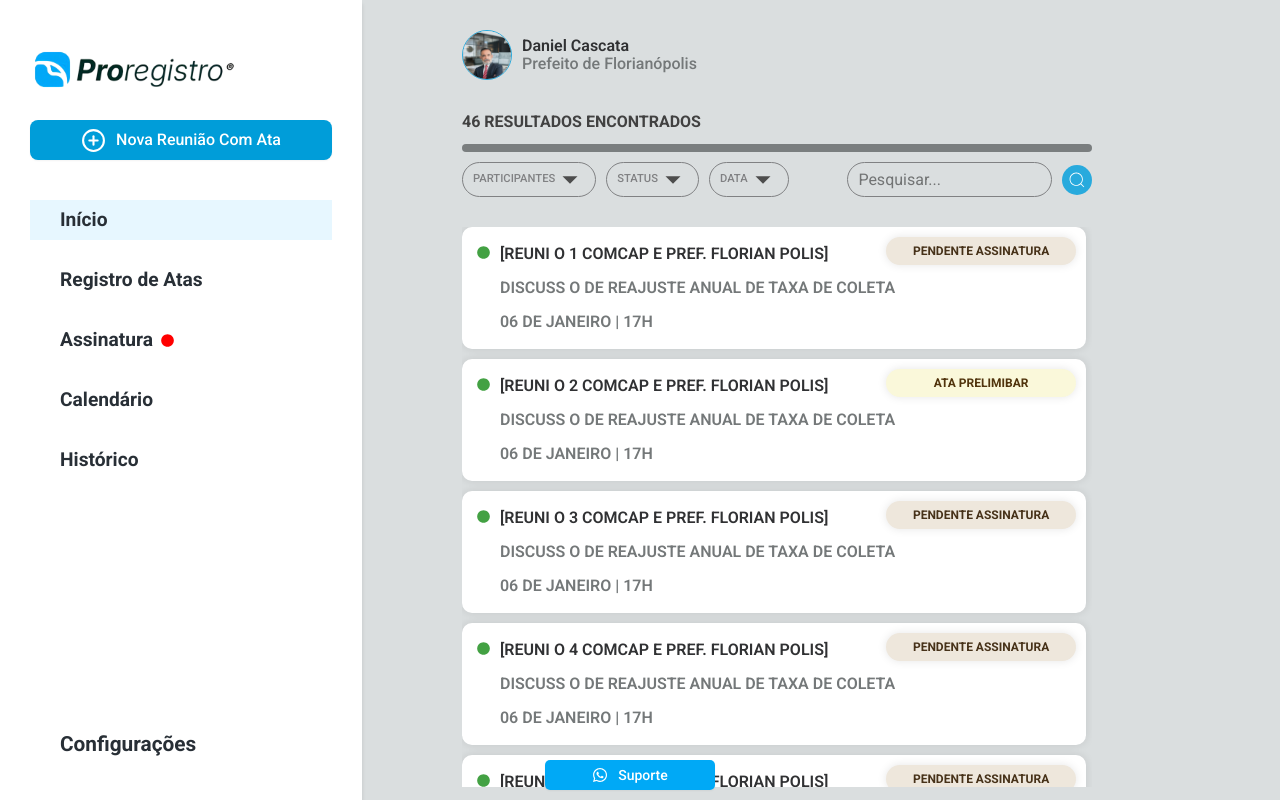
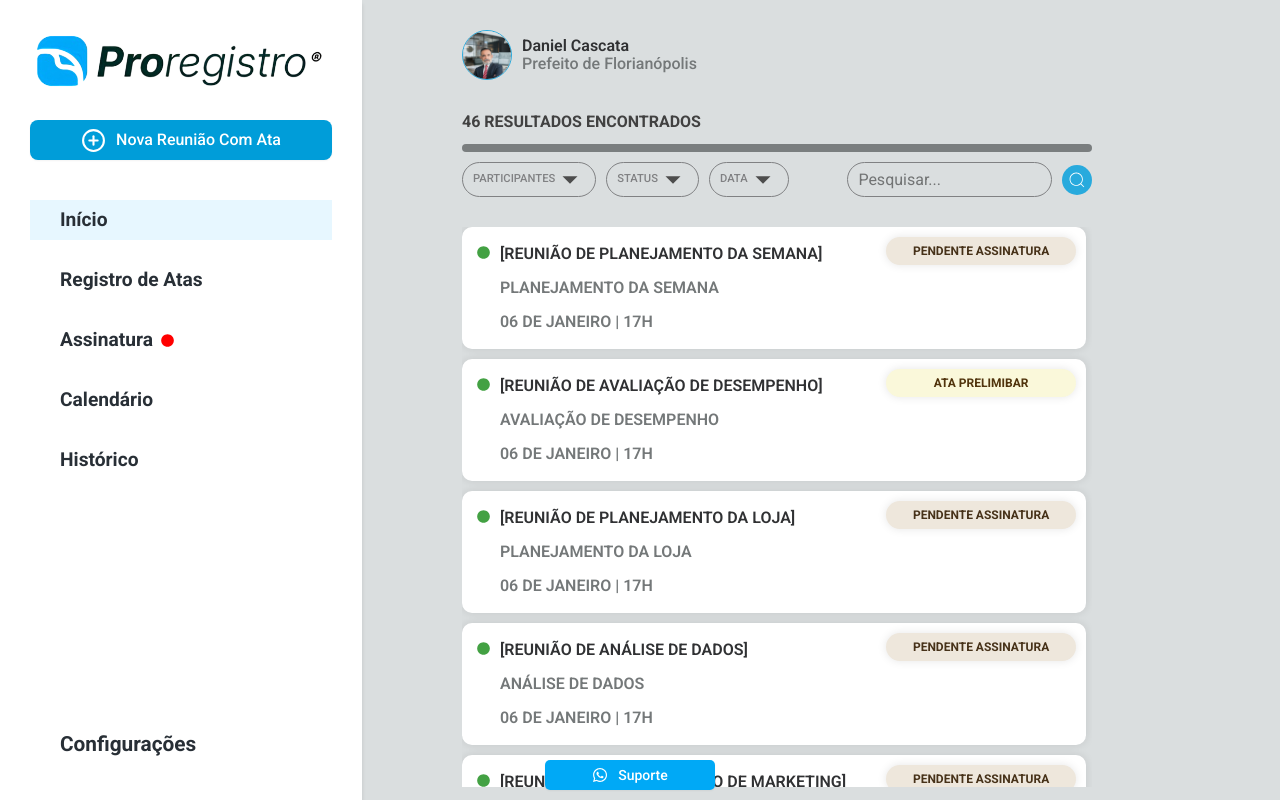
Before and after one commit to warlleism/front-end-challenge-react-typescript, a React (Vite) app: page /atasRegister in a window 1280 px wide. Built offline with nearby package versions, Linux system fonts and the light colour scheme.

Commit message:
fix: correção no logo do componente de layout

```diff
--- a/src/layout/Layout.tsx
+++ b/src/layout/Layout.tsx
@@ -19,7 +19,7 @@ export default function Layout() {
     return (
         <div className="main-layout-container">
             <div className="layout-header">
-                <a href="/" onClick={() => handleRouterSelect("home")}> <img src={Logo} alt="Logo" className="layout-logo" /></a>
+                <a className="layout-logo" href="/" onClick={() => handleRouterSelect("home")}> <img src={Logo} alt="Logo" className="layout-logo" /></a>
                 <ButtonIconStyled>
                     <CirclePlus className="icon-plus" /> Nova Reunião Com Ata
                 </ButtonIconStyled>
--- a/src/layout/style.scss
+++ b/src/layout/style.scss
@@ -18,7 +18,9 @@
         flex-direction: column;
 
         .layout-logo {
-            width: 70%;
+            display: flex;
+            justify-content: center;
+            width: 100%;
             object-fit: contain;
         }
     }
--- a/src/pages/AtasRegister/meetings.ts
+++ b/src/pages/AtasRegister/meetings.ts
@@ -1,9 +1,10 @@
 import User1 from "@/assets/ataRegister/user.png";
+
 const meetings = [
     {
         id: 1,
-        name: "[REUNI O 1 COMCAP E PREF. FLORIAN POLIS]",
-        staff: "DISCUSS O DE REAJUSTE ANUAL DE TAXA DE COLETA",
+        name: "[REUNIÃO DE PLANEJAMENTO DA SEMANA]",
+        staff: "PLANEJAMENTO DA SEMANA",
         date: "06 DE JANEIRO | 17H",
         status: "PENDENTE ASSINATURA",
         participants: [User1, User1, User1],
@@ -14,8 +15,8 @@ const meetings = [
     },
     {
         id: 2,
-        name: "[REUNI O 2 COMCAP E PREF. FLORIAN POLIS]",
-        staff: "DISCUSS O DE REAJUSTE ANUAL DE TAXA DE COLETA",
+        name: "[REUNIÃO DE AVALIAÇÃO DE DESEMPENHO]",
+        staff: "AVALIAÇÃO DE DESEMPENHO",
         date: "06 DE JANEIRO | 17H",
         status: "ATA PRELIMIBAR",
         participants: [User1, User1, User1],
@@ -26,8 +27,8 @@ const meetings = [
     },
     {
         id: 3,
-        name: "[REUNI O 3 COMCAP E PREF. FLORIAN POLIS]",
-        staff: "DISCUSS O DE REAJUSTE ANUAL DE TAXA DE COLETA",
+        name: "[REUNIÃO DE PLANEJAMENTO DA LOJA]",
+        staff: "PLANEJAMENTO DA LOJA",
         date: "06 DE JANEIRO | 17H",
         status: "PENDENTE ASSINATURA",
         participants: [User1, User1, User1],
@@ -38,8 +39,8 @@ const meetings = [
     },
     {
         id: 4,
-        name: "[REUNI O 4 COMCAP E PREF. FLORIAN POLIS]",
-        staff: "DISCUSS O DE REAJUSTE ANUAL DE TAXA DE COLETA",
+        name: "[REUNIÃO DE ANÁLISE DE DADOS]",
+        staff: "ANÁLISE DE DADOS",
         date: "06 DE JANEIRO | 17H",
         status: "PENDENTE ASSINATURA",
         participants: [User1, User1, User1],
@@ -50,8 +51,8 @@ const meetings = [
     },
     {
         id: 5,
-        name: "[REUNI O 5 COMCAP E PREF. FLORIAN POLIS]",
-        staff: "DISCUSS O DE REAJUSTE ANUAL DE TAXA DE COLETA",
+        name: "[REUNIÃO DE PLANEJAMENTO DE MARKETING]",
+        staff: "MARKETING",
         date: "06 DE JANEIRO | 17H",
         status: "PENDENTE ASSINATURA",
         participants: [User1, User1, User1],
@@ -62,8 +63,8 @@ const meetings = [
     },
     {
         id: 6,
-        name: "[REUNI O 6 COMCAP E PREF. FLORIAN POLIS]",
-        staff: "DISCUSS O DE REAJUSTE ANUAL DE TAXA DE COLETA",
+        name: "[REUNIÃO DE PLANEJAMENTO DE VENDAS]",
+        staff: "VENDAS",
         date: "06 DE JANEIRO | 17H",
         status: "ATA DEFINITIVA",
         participants: [User1, User1, User1],
@@ -74,8 +75,8 @@ const meetings = [
     },
     {
         id: 7,
-        name: "[REUNI O 7 COMCAP E PREF. FLORIAN POLIS]",
-        staff: "DISCUSS O DE REAJUSTE ANUAL DE TAXA DE COLETA",
+        name: "[REUNIÃO DE PLANEJAMENTO DE PRODUÇÃO]",
+        staff: "PRODUÇÃO",
         date: "06 DE JANEIRO | 17H",
         status: "ATA PRELIMIBAR",
         participants: [User1, User1, User1],
@@ -86,8 +87,8 @@ const meetings = [
     },
     {
         id: 8,
-        name: "[REUNI O 8 COMCAP E PREF. FLORIAN POLIS]",
-        staff: "DISCUSS O DE REAJUSTE ANUAL DE TAXA DE COLETA",
+        name: "[REUNIÃO DE PLANEJAMENTO DE LOGÍSTICA]",
+        staff: "LOGÍSTICA",
         date: "06 DE JANEIRO | 17H",
         status: "ATA PRELIMIBAR",
         participants: [User1, User1, User1],
@@ -97,8 +98,8 @@ const meetings = [
     },
     {
         id: 9,
-        name: "[REUNI O 9 COMCAP E PREF. FLORIAN POLIS]",
-        staff: "DISCUSS O DE REAJUSTE ANUAL DE TAXA DE COLETA",
+        name: "[REUNIÃO DE PLANEJAMENTO DE FINANÇAS]",
+        staff: "FINANÇAS",
         date: "06 DE JANEIRO | 17H",
         status: "ATA DEFINITIVA",
         participants: [User1, User1, User1],
@@ -109,8 +110,8 @@ const meetings = [
     },
     {
         id: 10,
-        name: "[REUNI O 10 COMCAP E PREF. FLORIAN POLIS]",
-        staff: "DISCUSS O DE REAJUSTE ANUAL DE TAXA DE COLETA",
+        name: "[REUNIÃO DE PLANEJAMENTO DE RH]",
+        staff: "RH",
         date: "06 DE JANEIRO | 17H",
         status: "ATA DEFINITIVA",
         participants: [User1, User1, User1],
@@ -121,8 +122,8 @@ const meetings = [
     },
     {
         id: 11,
-        name: "[REUNI O 11 COMCAP E PREF. FLORIAN POLIS]",
-        staff: "DISCUSS O DE REAJUSTE ANUAL DE TAXA DE COLETA",
+        name: "[REUNIÃO DE PLANEJAMENTO DE TI]",
+        staff: "TI",
         date: "06 DE JANEIRO | 17H",
         status: "ATA PRELIMIBAR",
         participants: [User1, User1, User1],
@@ -133,8 +134,8 @@ const meetings = [
     },
     {
         id: 12,
-        name: "[REUNI O 12 COMCAP E PREF. FLORIAN POLIS]",
-        staff: "DISCUSS O DE REAJUSTE ANUAL DE TAXA DE COLETA",
+        name: "[REUNIÃO DE PLANEJAMENTO DE COMPRAS]",
+        staff: "COMPRAS",
         date: "06 DE JANEIRO | 17H",
         status: "PENDENTE ASSINATURA",
         participants: [User1, User1, User1],
@@ -145,8 +146,8 @@ const meetings = [
     },
     {
         id: 13,
-        name: "[REUNI O 13 COMCAP E PREF. FLORIAN POLIS]",
-        staff: "DISCUSS O DE REAJUSTE ANUAL DE TAXA DE COLETA",
+        name: "[REUNIÃO DE PLANEJAMENTO DE CONTABILIDADE]",
+        staff: "CONTABILIDADE",
         date: "06 DE JANEIRO | 17H",
         status: "ATA DEFINITIVA",
         participants: [User1, User1, User1],
```
